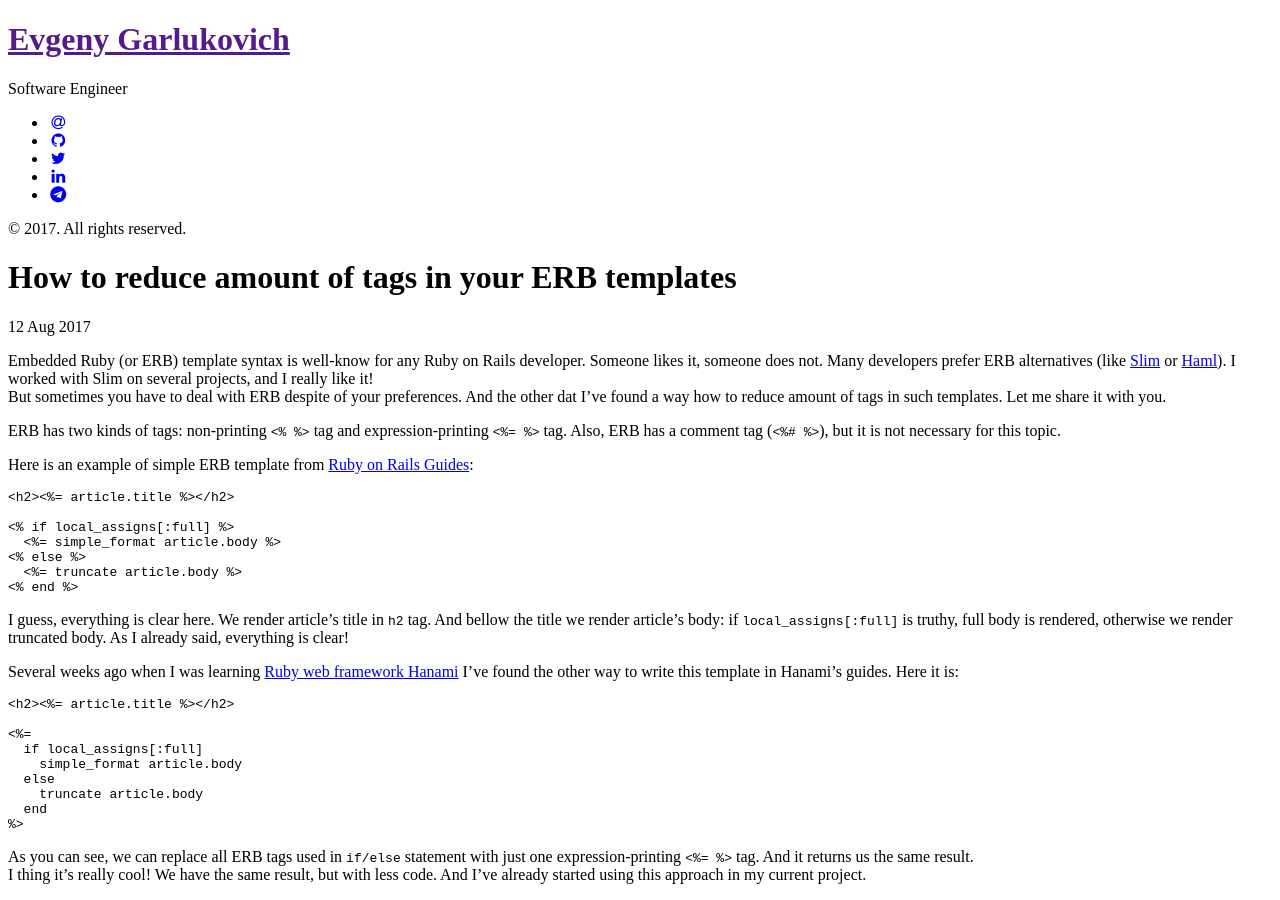
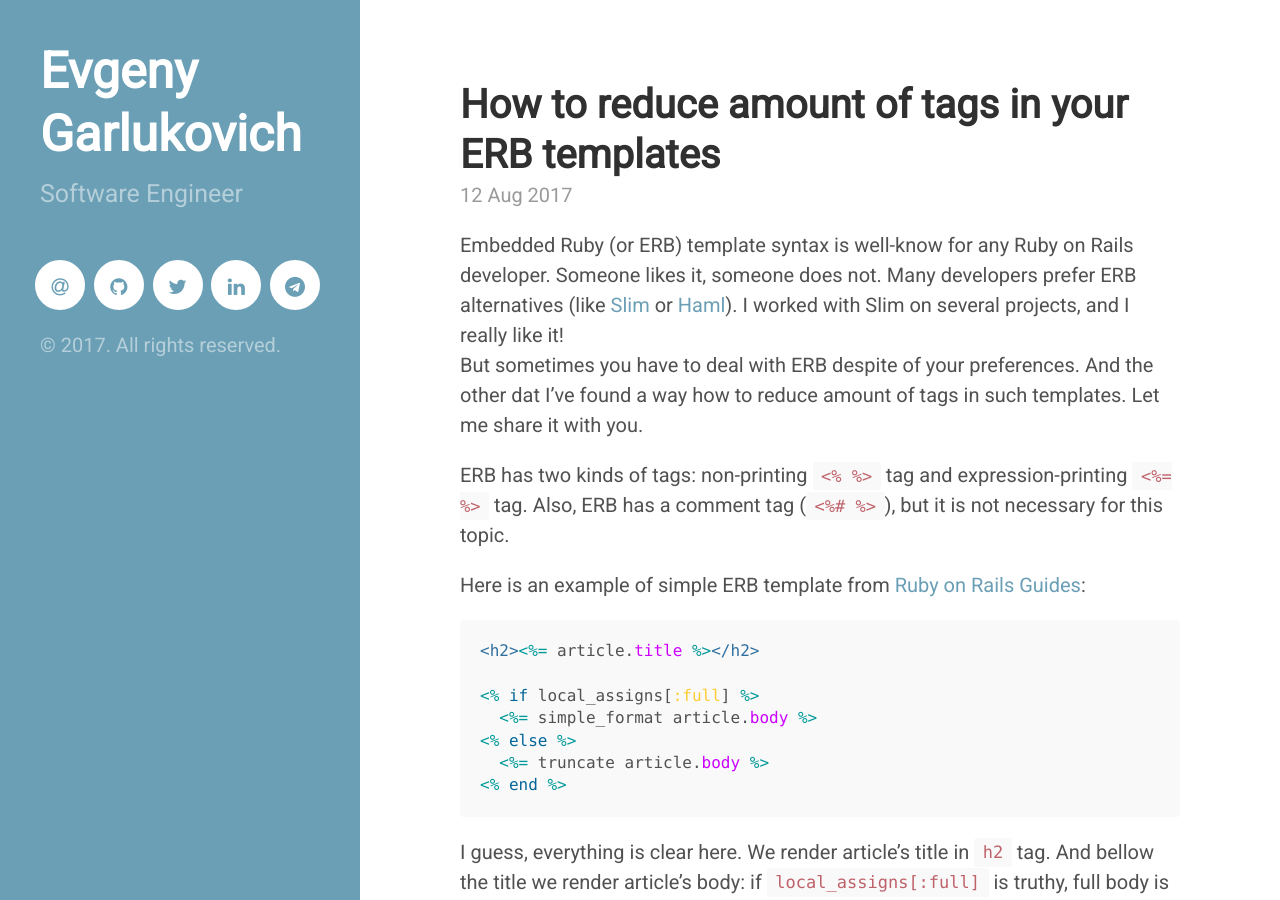
Before and after one commit to evgenygarl/evgenygarl.github.io, a Jekyll site: the page built from _posts/2017-08-12-how-to-reduce-amount-of-tags-in-your-erb-templates.md, in a window 1280 px wide and 900 px high. Built offline with Jekyll 4.4.1, drawn with Linux system fonts in a browser that asks for light colours.

Commit message:
Fix the issue with loading CSS files on post page

```diff
--- a/404.html
+++ b/404.html
@@ -6,5 +6,5 @@ permalink: 404.html
 
 <div class="page">
   <h1 class="page-title">404: Page not found</h1>
-  <p class="lead">Sorry, we've misplaced that URL or it's pointing to something that doesn't exist. <a href="{{ site.baseurl }}">Head back home</a> to try finding it again.</p>
+  <p class="lead">Sorry, we've misplaced that URL or it's pointing to something that doesn't exist. <a href="/">Head back home</a> to try finding it again.</p>
 </div>
--- a/_config.yml
+++ b/_config.yml
@@ -12,7 +12,7 @@ permalink:        /blog/:year/:month/:day/:title/
 title:            Evgeny Garlukovich
 description:      'Software Engineer'
 url:              https://evgenygarl.github.io/
-baseurl:          /
+baseurl:          ''
 
 author:
   name:           'Evgeny Garlukovich'
--- a/_includes/head.html
+++ b/_includes/head.html
@@ -15,13 +15,13 @@
   </title>
 
   <!-- CSS -->
-  <link rel="stylesheet" href="{{ site.baseurl }}public/css/poole.css">
-  <link rel="stylesheet" href="{{ site.baseurl }}public/css/syntax.css">
-  <link rel="stylesheet" href="{{ site.baseurl }}public/css/hyde.css">
-  <link rel="stylesheet" href="http://fonts.googleapis.com/css?family=PT+Sans:400,400italic,700|Abril+Fatface">
+  <link rel="stylesheet" href="{{ site.baseurl }}/public/css/poole.css">
+  <link rel="stylesheet" href="{{ site.baseurl }}/public/css/syntax.css">
+  <link rel="stylesheet" href="{{ site.baseurl }}/public/css/hyde.css">
+  <link rel="stylesheet" href="https://fonts.googleapis.com/css?family=PT+Sans:400,400italic,700|Abril+Fatface">
 
   <!-- Custom CSS -->
   <link rel="stylesheet" href="https://maxcdn.bootstrapcdn.com/font-awesome/4.7.0/css/font-awesome.min.css">
   <link href='https://fonts.googleapis.com/css?family=Roboto' rel='stylesheet' type='text/css'>
-  <link rel="stylesheet" href="{{ site.baseurl }}public/css/evgenygarl.css">
+  <link rel="stylesheet" href="{{ site.baseurl }}/public/css/evgenygarl.css">
 </head>
--- a/_includes/sidebar.html
+++ b/_includes/sidebar.html
@@ -2,7 +2,7 @@
   <div class="container left-align">
     <div class="sidebar-about">
       <h1>
-        <a href="{{ site.baseurl }}">
+        <a href="/">
           {{ site.title }}
         </a>
       </h1>
--- a/index.html
+++ b/index.html
@@ -26,15 +26,15 @@ title: Home
 {% if paginator.total_pages > 1 %}
   <div class="pagination">
     {% if paginator.next_page %}
-      <a class="pagination-item older" href="{{ site.baseurl }}page{{paginator.next_page}}">Older</a>
+      <a class="pagination-item older" href="{{ site.baseurl }}/page{{paginator.next_page}}">Older</a>
     {% else %}
       <span class="pagination-item older">Older</span>
     {% endif %}
     {% if paginator.previous_page %}
       {% if paginator.page == 2 %}
-        <a class="pagination-item newer" href="{{ site.baseurl }}">Newer</a>
+        <a class="pagination-item newer" href="/">Newer</a>
       {% else %}
-        <a class="pagination-item newer" href="{{ site.baseurl }}page{{paginator.previous_page}}">Newer</a>
+        <a class="pagination-item newer" href="{{ site.baseurl }}/page{{paginator.previous_page}}">Newer</a>
       {% endif %}
     {% else %}
       <span class="pagination-item newer">Newer</span>
```
